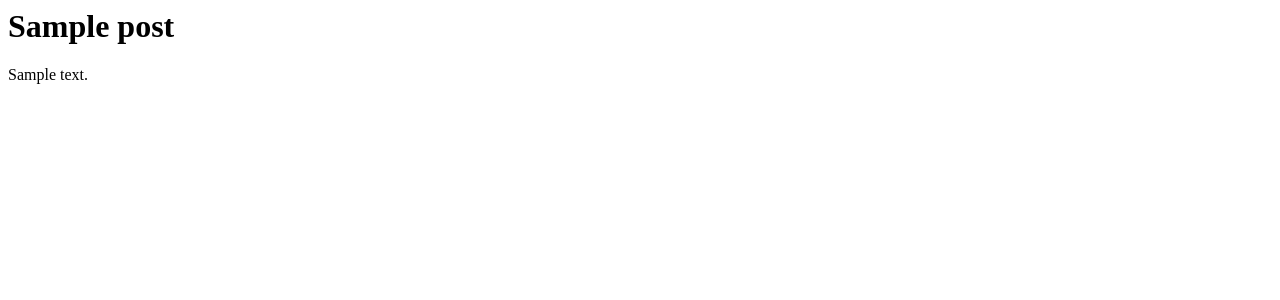
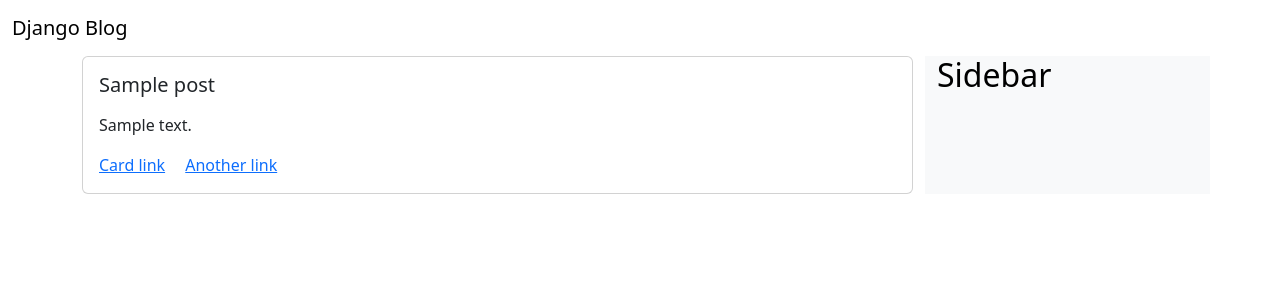
Before and after one commit to ajh9789/mysite2, a Django app: page /blog/1 in a window 1280 px wide. Shown: the top 300 px of the page. Run offline with Django 4.2, Linux system fonts and the light colour scheme; tables that the repository leaves empty hold one stand-in row (values such as "Sample post").

Commit message:
디자인변경

```diff
--- /dev/null
+++ b/blog/templates/blog/base.html
@@ -0,0 +1,35 @@
+<!doctype html>
+<html lang="en">
+<head>
+    <meta charset="UTF-8">
+    <meta name="viewport"
+          content="width=device-width, user-scalable=no, initial-scale=1.0, maximum-scale=1.0, minimum-scale=1.0">
+    <meta http-equiv="X-UA-Compatible" content="ie=edge">
+    <title>{% block title %}base.html{% endblock title %}</title>
+    <link href="https://cdn.jsdelivr.net/npm/bootstrap@5.3.0/dist/css/bootstrap.min.css" rel="stylesheet"
+          integrity="sha384-9ndCyUaIbzAi2FUVXJi0CjmCapSmO7SnpJef0486qhLnuZ2cdeRhO02iuK6FUUVM" crossorigin="anonymous">
+</head>
+<body>
+<nav class="navbar bg-body-emphasis">
+    <div class="container-fluid">
+        <a class="navbar-brand" href="#">Django Blog</a>
+    </div>
+</nav>
+
+<div class="container gy-5">
+    <div class="row">
+        <div class="col-9">
+            {% block content %}
+            {% endblock content %}
+        </div>
+        <div class="col-3 text-bg-light">
+            <h2>Sidebar</h2>
+        </div>
+    </div>
+</div>
+
+<script src="https://cdn.jsdelivr.net/npm/bootstrap@5.3.0/dist/js/bootstrap.bundle.min.js"
+        integrity="sha384-geWF76RCwLtnZ8qwWowPQNguL3RmwHVBC9FhGdlKrxdiJJigb/j/68SIy3Te4Bkz"
+        crossorigin="anonymous"></script>
+</body>
+</html>
--- a/blog/templates/blog/post/detail.html
+++ b/blog/templates/blog/post/detail.html
@@ -1,4 +1,15 @@
-<h1>{{ post.title }}</h1>
-<p>
-    {{ post.body|linebreaks }}
-</p>
+{% extends 'blog/base.html' %}
+
+{% block content %}
+    <div class="card">
+        <div class="card-body">
+            <h5 class="card-title">{{ post.title }}</h5>
+            <p class="card-text">
+                {{ post.body|linebreaks }}
+            </p>
+            <a href="#" class="card-link">Card link</a>
+            <a href="#" class="card-link">Another link</a>
+        </div>
+    </div>
+
+{% endblock content %}
```
Also changed, not shown: blog/templates/blog/post/list.html (+13 -6 lines).
